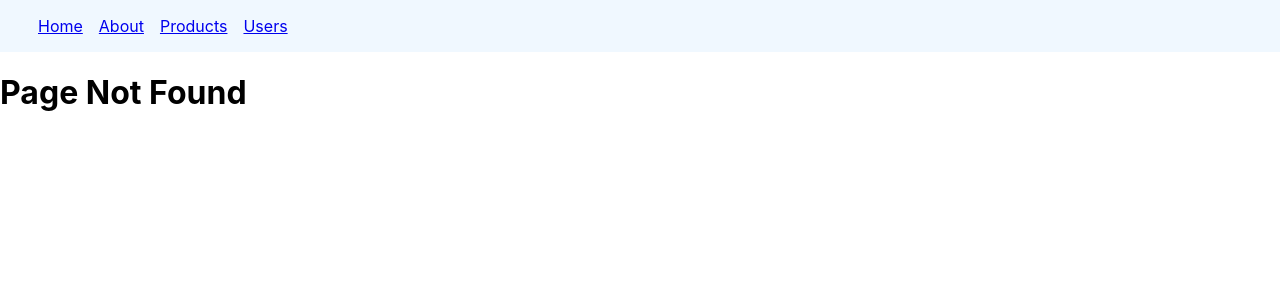
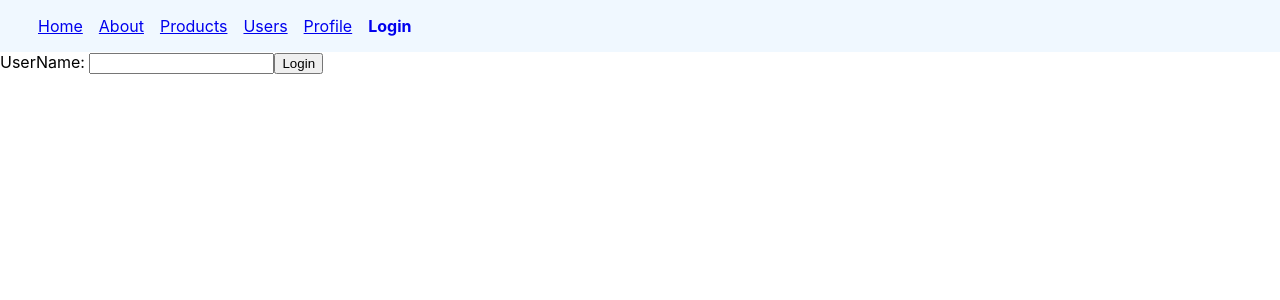
Before and after one commit to Reggie-Amedee-Tech/reactrouterdemo, a React (Create React App) app: page /login in a window 1280 px wide. Before the commit this address had no page. Shown: the top 300 px of the page. Built offline with nearby package versions, Linux system fonts and the light colour scheme.

Commit message:
added authentication and protected routes for profile component

```diff
--- a/src/App.js
+++ b/src/App.js
@@ -1,6 +1,10 @@
 import { Routes, Route} from 'react-router-dom'
+import { AuthProvider } from './components/Auth';
+import { RequireAuth } from './components/RequireAuth';
+import Login from './components/Login';
 import Home from './components/Home';
-import About from './components/About';
+import Profile from './components/Profile';
+// import About from './components/About';
 import Navbar from './components/Navbar';
 import OrderSummary from './components/OrderSummary';
 import NoMatch from './components/NoMatch';
@@ -11,8 +15,10 @@ import User from './components/User';
 import UserDetail from './components/UserDetails';
 import Admin from './components/Admin';
 import React, {useState} from "react";
+import './App.css';
+const LazyAbout = React.lazy(() => import('./components/About'))
 
-import './App.css';
+
 
 function App() {
 
@@ -71,11 +77,15 @@ function App() {
 
 
   return (
+
     <>
+    <AuthProvider>
       <Navbar />
       <Routes>
         <Route path="/" element={<Home />}></Route>
-        <Route path="about" element={<About />}></Route>
+        <Route path="about" element={<React.Suspense fallback="...loading">
+          <LazyAbout />
+        </React.Suspense>}></Route>
         <Route path='order-summary' element={<OrderSummary />}></Route>
         <Route path="*" element={<NoMatch />}></Route>
         <Route path="products" element={<Product />}>
@@ -86,8 +96,13 @@ function App() {
         <Route path="users" element={<User user={user} filterUserId={filterUserId}/>}>
           <Route path="admin" element={<Admin />} />
         </Route>
+        <Route path="profile" element={<RequireAuth>
+          <Profile />
+          </RequireAuth>}/>
+        <Route path="login" element={<Login />}/>
         <Route path="users/:userId" element={<UserDetail specificUser={specificUser} userFilled={userFilled}/>} />
       </Routes>
+      </AuthProvider>
     </>
   );
 }
--- /dev/null
+++ b/src/components/Auth.js
@@ -0,0 +1,22 @@
+import { createContext, useContext, useState} from "react";
+
+const AuthContext = createContext(null)
+
+export const AuthProvider = ({children}) => {
+    const [user , setUser] = useState(null)
+
+    const login = (user) => {
+        setUser(user)
+    }
+    const logout = () => {
+        setUser(null)
+    }
+
+    return <AuthContext.Provider value={{user, login, logout}}>
+        {children}
+    </AuthContext.Provider>
+}
+
+export const useAuth = () => {
+    return useContext(AuthContext)
+}
--- /dev/null
+++ b/src/components/Login.js
@@ -0,0 +1,29 @@
+import React, {useState} from "react";
+import { useLocation, useNavigate } from "react-router-dom";
+import { useAuth } from "./Auth";
+
+const Login = (props) => {
+    const [user, setUser] = useState('');
+    const auth = useAuth();
+    const navigate = useNavigate();
+    const location = useLocation();
+
+    const redirectPath = location.state?.path || '/'
+
+    const handleLogin = () => {
+        auth.login(user)
+        navigate(redirectPath, {replace: true})
+
+    }
+
+    return <>
+    <div>
+        <label>
+            UserName: <input type='text' onChange={(e) => setUser(e.target.value)}></input>
+        </label>
+        <button onClick={handleLogin}>Login</button>
+    </div>
+    </>
+}
+
+export default Login;
--- a/src/components/Navbar.js
+++ b/src/components/Navbar.js
@@ -1,7 +1,11 @@
 import React from "react";
 import { NavLink } from "react-router-dom";
+import { useAuth } from "./Auth";
 
 const Navbar = () => {
+
+
+    const auth = useAuth();
 
     return (
         <nav className="primary">
@@ -9,7 +13,12 @@ const Navbar = () => {
             <NavLink to="/about">About</NavLink>
             <NavLink to="/products">Products</NavLink>
             <NavLink to="/users">Users</NavLink>
+            <NavLink to="/profile">Profile</NavLink>
+            {
+                !auth.user && <NavLink to="/login">Login</NavLink>
+            }
         </nav>
+
     )
 }
 
--- /dev/null
+++ b/src/components/Profile.js
@@ -0,0 +1,19 @@
+import React from "react";
+import { useNavigate } from "react-router-dom";
+import { useAuth } from "./Auth";
+
+const Profile = () => {
+    const auth = useAuth()
+    const navigate = useNavigate()
+
+    const logout = () => {
+        auth.logout()
+        navigate('/')
+    }
+    return <div>
+        <h1>Welcome {auth.user}</h1>
+        <button onClick={logout}>Log Out</button>
+    </div>
+}
+
+export default Profile;
--- /dev/null
+++ b/src/components/RequireAuth.js
@@ -0,0 +1,15 @@
+
+import { Navigate, useLocation } from "react-router-dom";
+import { useAuth } from "./Auth";
+
+export const RequireAuth = ({children}) => {
+    const auth = useAuth()
+    const location = useLocation()
+
+    if (!auth.user) {
+        return <Navigate to='/login' state={{path: location.pathname}}/>
+    }
+    return children
+}
+
+export default RequireAuth;
--- a/src/components/User.js
+++ b/src/components/User.js
@@ -1,9 +1,11 @@
 import React, {useState} from "react";
 
-import { Outlet, Link } from 'react-router-dom'
+import { Link, useSearchParams } from 'react-router-dom'
 
 const Users = (props) => {
     const {user, filterUserId, } = props;
+    const [searchParams, setSearchParams] = useSearchParams();
+    const showActiveUsers = searchParams.get('filter') === 'active'
 
 
 
@@ -24,6 +26,13 @@ const Users = (props) => {
 
 
             </div>
+            <div>
+                <button onClick={() => setSearchParams({filter: "active"})}>Active Users</button>
+                <button onClick={() => setSearchParams({})}>Reset Filter</button>
+            </div>
+            {
+                showActiveUsers ? <h2>Showing active users</h2> : <h2>Showing all users</h2>
+            }
 
         </>
     )
--- a/src/components/UserDetails.js
+++ b/src/components/UserDetails.js
@@ -19,7 +19,7 @@ const UserDetail = (props) => {
             {!userFilled ?
                 <>
                     <p>User Not Found</p>
-                    <button onClick={() => { navigate(-1) }}> Go Back</button>
+
                 </>
                 :
                 specificUser.map((item) => {
```
